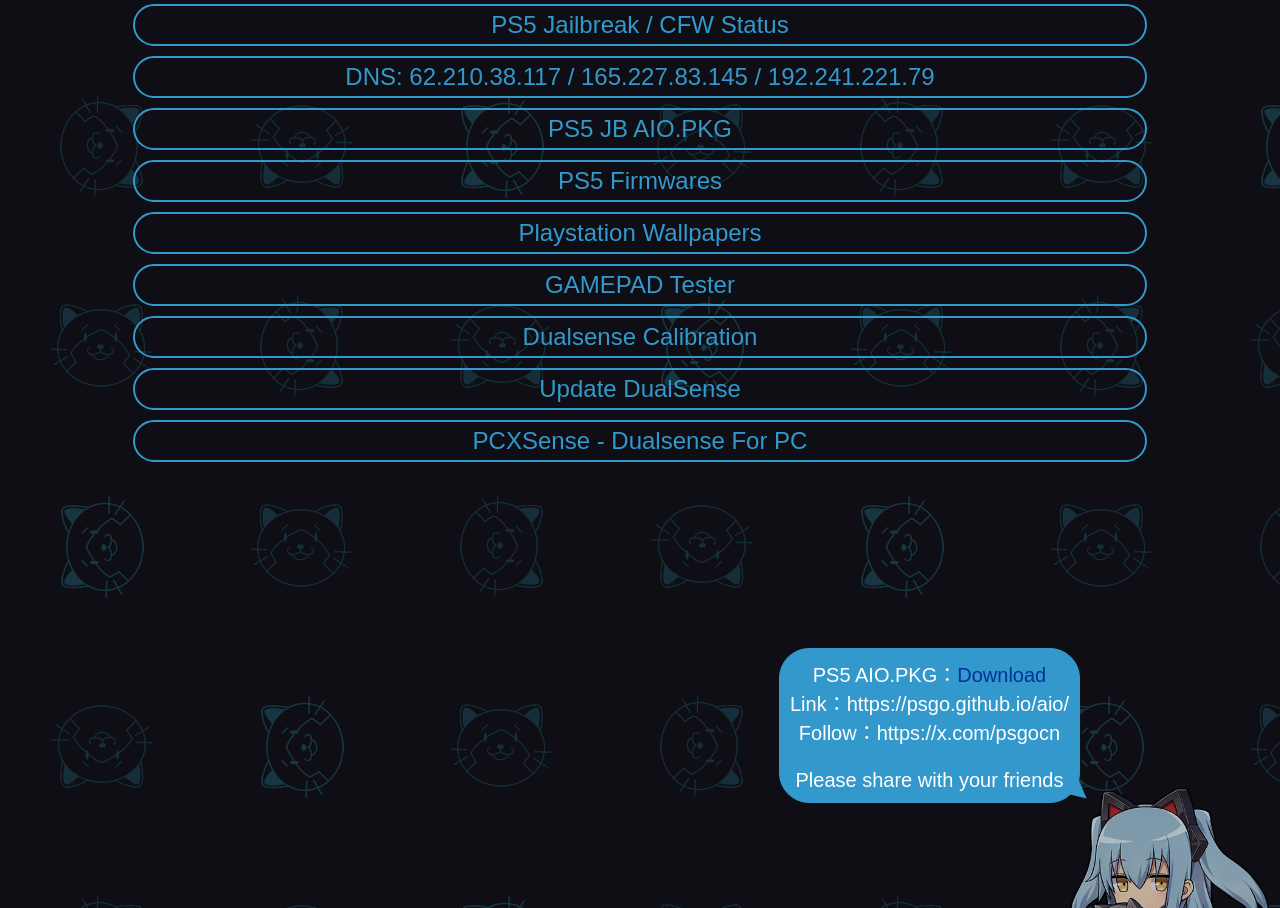
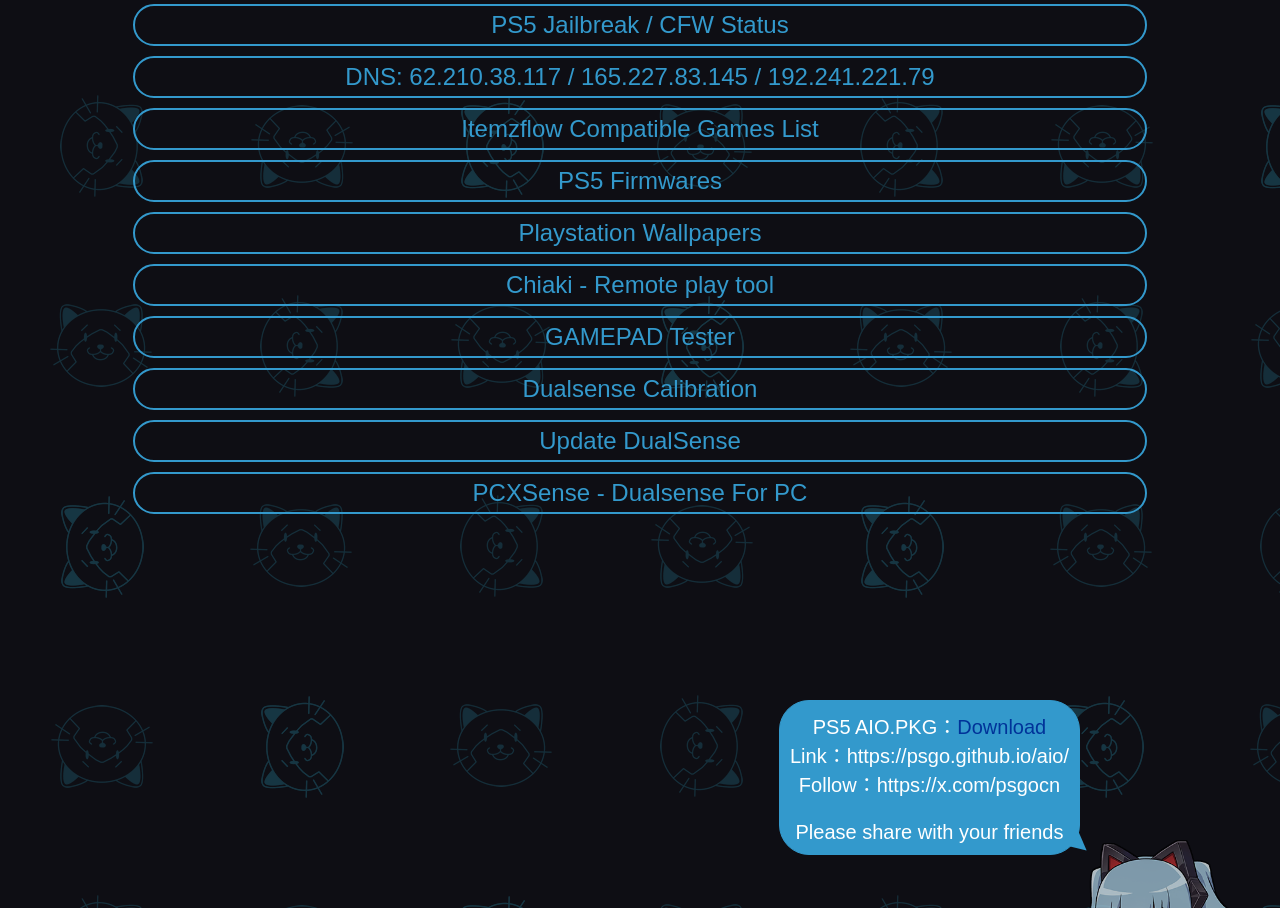
Before and after one commit to PSGO/aio, a plain HTML site: page index.html in a window 1280 px wide. Shown: the part 3755-4663 px from the top of the page. Drawn offline with Linux system fonts and the light colour scheme.

Commit message:
Update index.html
Add Chiaki - Remote play tool
Add Itemzflow Compatible Games List

```diff
--- a/index.html
+++ b/index.html
@@ -2,7 +2,7 @@
 <html manifest="Cache.manifest">
   <head>
 	<meta charset="UTF-8">
-    <title>PS5 AIO | Menu Cache Date：2025/2/22| PSGO</title>
+    <title>PS5 AIO | Menu Cache Date：2025/2/22 | PSGO</title>
     <meta name="viewport" content="width=device-width, initial-scale=1">
     <link rel="stylesheet" href="resources/stylesheet.css">
 
@@ -146,9 +146,11 @@ document.addEventListener("keydown", manejarKeyPress);
 	<div style="font-size:20px;text-align:center;color:#39C;font-style:;font-weight:;">Others</div> <br>
 	  <li><a target="_blank" href="https://gbatemp.net/threads/ps5-exploit-guide.613891/">PS5 Jailbreak / CFW Status</a></li>
 	  <li><a target="_blank" >DNS: 62.210.38.117 / 165.227.83.145 / 192.241.221.79</a></li>
-	  <li><a target="_blank" href="https://github.com/PSGO/aio/releases">PS5 JB AIO.PKG</a></li>
+	  <li><a target="_blank" href="https://docs.google.com/spreadsheets/d/1sRQXcuLAPgyK7ve19JNuVheyonUlVFL3F5H_Sw-F8zc/">Itemzflow Compatible Games List</a></li>
+	  <!-- <li><a target="_blank" href="https://github.com/PSGO/aio/releases">PS5 JB AIO.PKG</a></li> -->
 	  <li><a target="_blank" href="https://darthsternie.net/ps5-firmwares/">PS5 Firmwares</a></li>
 	  <li><a target="_blank" href="https://www.playstation.com/en-us/wallpapers/">Playstation Wallpapers</a></li>
+	  <li><a target="_blank" href="https://git.sr.ht/~thestr4ng3r/chiaki">Chiaki - Remote play tool</a></li>
 	  <li><a target="_blank" href="https://hardwaretester.com/gamepad">GAMEPAD Tester</a></li>
 	  <li><a target="_blank" href="https://dualshock-tools.github.io/">Dualsense Calibration</a></li>
 	  <li><a target="_blank" href="https://controller.dl.playstation.net/controller/lang/en/2100004.html">Update DualSense</a></li>
```
